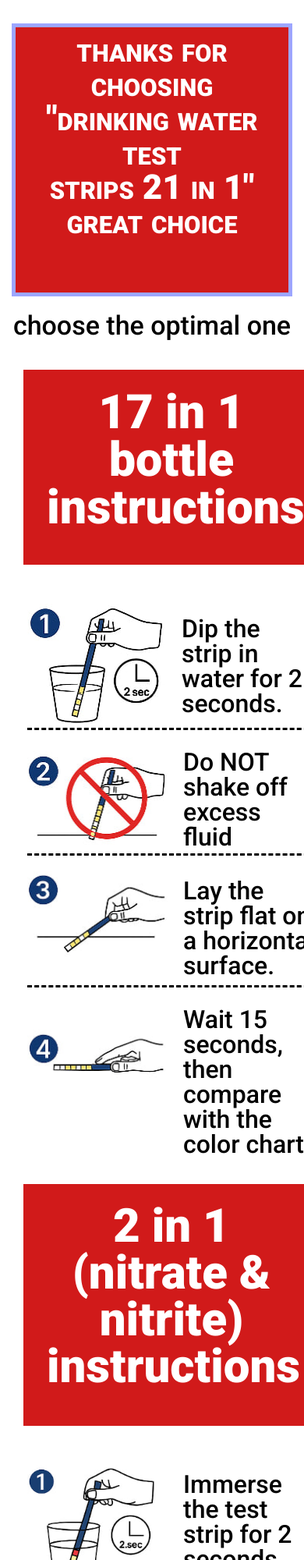
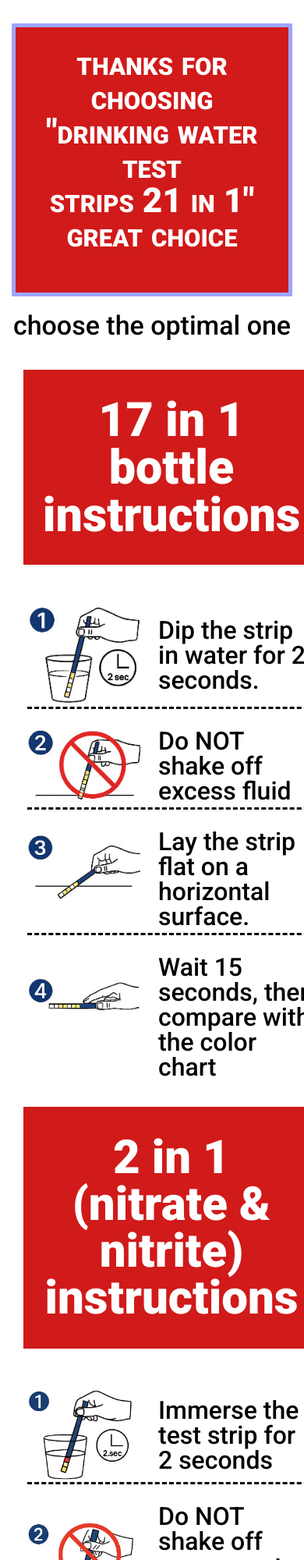
Before and after one commit to asus13note/21-1, a plain HTML site: page index.html in a window 390 px wide. Shown: the top 2000 px of the page at 78% size. Drawn offline with Linux system fonts and the light colour scheme.

Commit message:
Add files via upload

```diff
--- a/style.css
+++ b/style.css
@@ -68,7 +68,7 @@ ul li {
 }
 
 img {
-  max-width: 100%;
+  max-width: 40%;
   height: auto;
   vertical-align: middle;
 }
@@ -111,7 +111,7 @@ body {
 
 .container__title {
   margin-top: 30px;
-  padding: 24px 30px;
+  padding: 24px 97px;
   max-width: 600px;
   height: 300px;
   border: 5px solid #9da6ff;
@@ -122,10 +122,12 @@ body {
   font-variant: small-caps;
   text-align: center;
 }
-@media (max-width:428px){
+
+@media (max-width:428px) {
   .container__title {
     max-width: 428px;
     height: 350px;
+    padding: 24px 15px;
   }
 
   .container__subtitle {
@@ -136,7 +138,7 @@ body {
 @media (max-width:390px) {
   .container__title {
     max-width: 390px;
-    padding: 7px 0;
+    padding: 24px 15px;
     flex-direction: column;
     align-items: center;
     font-size: 44px;
@@ -194,33 +196,36 @@ body {
 
 .container__tit {
   margin-top: 30px;
-  padding: 24px 30px;
+  padding: 24px 100px;
   max-width: 600px;
   height: 240px;
   background-color: #d11a1a;
   font-size: 66px;
   font-weight: 900;
+  display: flex;
+  align-items: center;
+  justify-content: center;
   text-align: center;
   color: #fff;
 }
 
 .tit {
   width: 660px;
-  height: 186px;
+  height: 290px;
 }
 
-@media (max-width:900px){
+@media (max-width:900px) {
   .tit {
-  height: 240px;
-}
+    height: 300px;
+  }
 }
 
-@media (max-width:800px) {
+@media (max-width:900px) {
   .container__tit {
     margin: 30px 0;
     padding: 24px 30px;
     max-width: 600px;
-    height: 240px;
+    height: 290px;
     background-color: #d11a1a;
     color: #fff;
     font-size: 66px;
@@ -233,15 +238,27 @@ body {
     height: 290px;
   }
 
+  .tit-tit {
+    width: 380px;
+    height: 180px;
+  }
+
 }
 
-@media (max-width:428px){
+@media (max-width:428px) {
   .container__tit {
     width: 420px;
     font-size: 60px;
+    height: 260px;
   }
-  .tita{
+
+  .tita {
     height: 240px;
+  }
+
+  .tit-tit {
+    width: 380px;
+    height: 180px;
   }
 }
 
@@ -267,13 +284,14 @@ body {
 
   .tit-tit {
     width: 380px;
-    height: 190px;
+    height: 180px;
   }
 
   .tita {
     width: 380px;
     height: 250px;
   }
+
   img {
     width: 180px;
   }
```
Also changed, not shown: index.html (+0 -7 lines).
